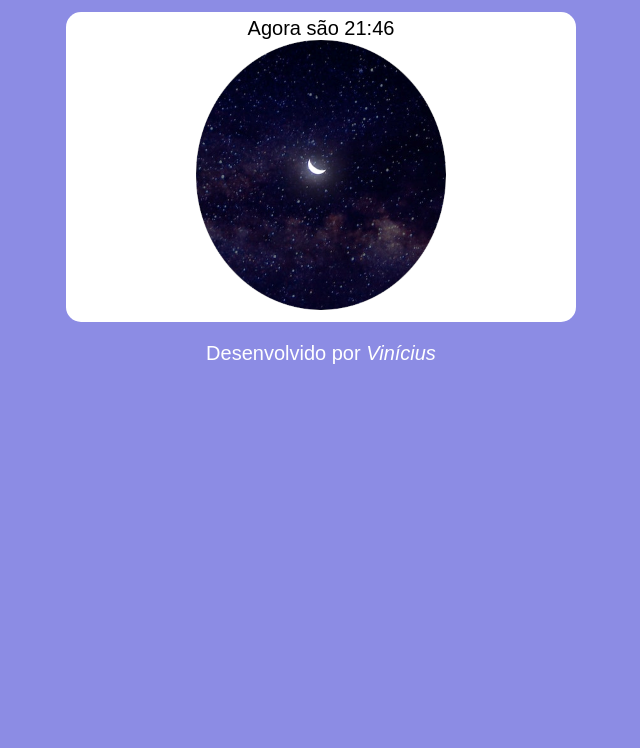
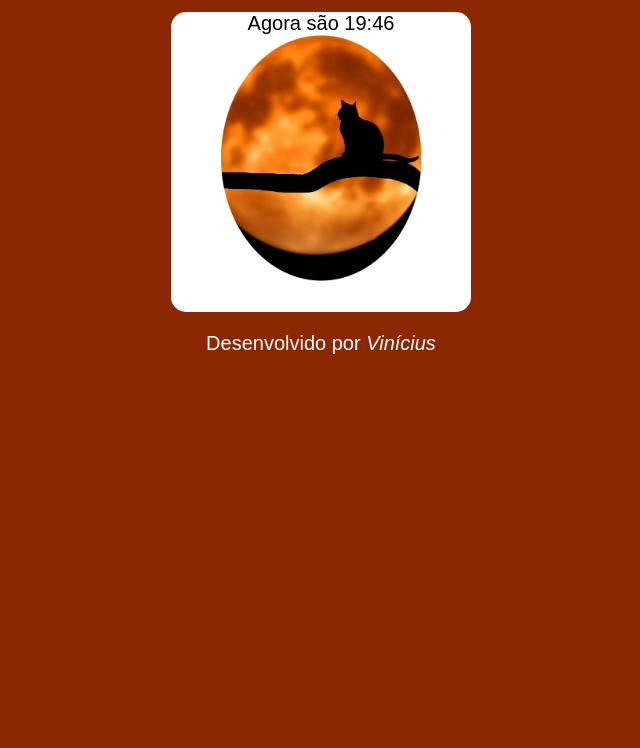
Before and after one commit to ViniGusmao-png/horario, a plain HTML site: page index.html in a window 1280 px wide. Shown: the part 87-835 px from the top of the page, without its empty margins (319-959 px from the left). Drawn offline with Linux system fonts and the light colour scheme.

Commit message:
Correções

```diff
--- a/hora.js
+++ b/hora.js
@@ -2,18 +2,19 @@ function carregar(){
     var msg = document.getElementById("mensagem")
     var img = document.getElementById("foto")
     var dia = new Date()
-    var hora = dia.getHours()
+    //var hora = dia.getHours()
+    var hora = 19
     var min = dia.getMinutes()
     msg.innerHTML = `Agora são ${hora}:${min}`
     if ( hora > 0 && hora <= 12){
-        img.src="dia.png"
-        document.body.style.background = '#F2CD5C'
+        img.src="bomdia.png"
+        document.body.style.background = '#F2DAC4'
     }else if( hora > 12 && hora <= 18){
-        img.src="tarde.png"
-        document.body.style.background = '#F2F2F2'
+        img.src="boatarde.png"
+        document.body.style.background = '#2192BF'
     }else{
-        img.src="noite.png"
-        document.body,style.background ='#131240'
+        img.src="boanoite.png"
+        document.body.style.background ='#8C2703'
     }
 
 
--- a/index.html
+++ b/index.html
@@ -17,7 +17,7 @@
             teste.....
         </div>
         <div id="imagem">
-            <img id="foto" src="noite.png" alt="Imagem do relogio">
+            <img id="foto" src="" alt="Imagem do relogio">
         </div>
     </section>
     <footer>
--- a/style.css
+++ b/style.css
@@ -1,6 +1,8 @@
+
+
+
 html,body{
     min-height: 100vh;
-    min-width: 100vh;
 }
 body{
     font-family: Arial, Helvetica, sans-serif;
@@ -12,12 +14,14 @@ header{
 }
 section{
     border-radius: 15px;
-    padding: 5px;
     text-align: center;
     margin: auto;
-    width: 500px;
+    width: 300px;
     height: 300px;
     background-color: white;
+}
+img{
+    width: 200px;
 }
 footer{
     color: white;
```
Also changed, not shown: boanoite.png (added), boatarde.png (added), bomdia.png (added), dia.png (deleted), noite.png (deleted), tarde.png (deleted).
